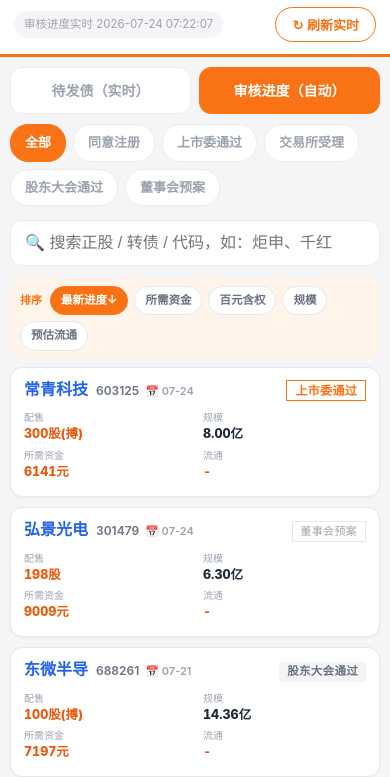
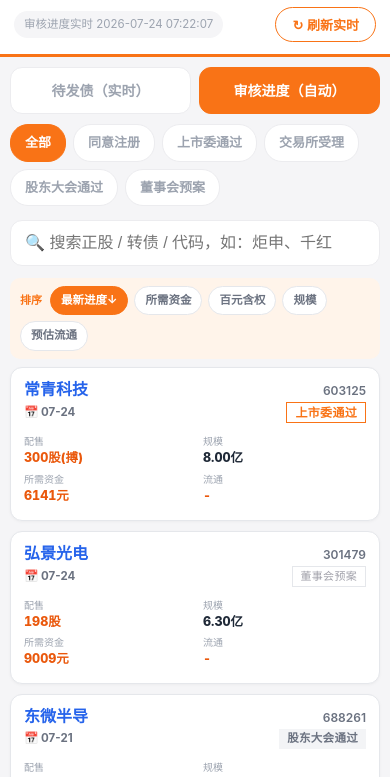
Before and after one commit to xianmeng872/cb-ration, a plain HTML site: page index.html in a window 390 px wide. Both pictures are taken after a click on the element "审核进度（自动）". Shown: the part 67-844 px from the top of the page. Drawn offline with Linux system fonts and the light colour scheme; no server answers.

Commit message:
手机排版v12：日期+进度移出名称行、单列成行置于公司名下

```diff
--- a/index.html
+++ b/index.html
@@ -99,8 +99,9 @@
     .cb-name .c{font-size:12px;color:#6b7280;font-weight:600;flex-shrink:0;margin-left:8px}
     .cb-name .cb-l{display:flex;align-items:baseline;min-width:0;overflow:hidden}
     .cb-name .cb-r{display:flex;align-items:baseline;gap:5px;flex-shrink:0}
-    /* 名称行日期：紧跟代码后面 */
-    .cb-name .cb-d{font-size:11px;color:#9ca3af;font-weight:600;margin-left:6px;white-space:nowrap;flex-shrink:0}
+    /* 公司名下方单列一行：日期（左） + 进度标签（右） */
+    .cb-sub{display:flex;justify-content:space-between;align-items:center;margin-bottom:4px}
+    .cb-d{font-size:11.5px;color:#6b7280;font-weight:700;white-space:nowrap;flex-shrink:0}
     /* 2×2 网格：配售 | 规模 / 所需资金 | 流通 */
     .cb-stats{display:grid;grid-template-columns:1fr 1fr;gap:6px 16px;padding:7px 0}
     .cb-stats .s{flex:1;display:flex;flex-direction:column;gap:2px;min-width:0}
@@ -416,11 +417,13 @@ function renderPend(){
       const c=r._c||{};
       const mkt=c.market||"";
       h+='<div class="cb-item" data-i="'+i+'" data-kind="pend">';
-      // 第一行：名称+代码+日期（左） | 状态标签（右）
+      // 第一行：名称+代码
       const stageTag=r.stage==="申购"?'<span class="tag tag-sbuy">申购</span>':(r.stage==="待发行"?'<span class="tag tag-slist">待发行</span>':'');
       const dStr=(r.publicStart||r.progress_dt||"");
       const shortD=dStr?dStr.slice(5):"-";
-      h+='<div class="cb-name"><span class="cb-l"><span class="n">'+(r.name||"-")+'</span><span class="c">'+(r.code||"")+'</span><span class="cb-d">📅 '+shortD+'</span></span><span class="cb-r"><span class="cb-tag">'+stageTag+'</span></span></div>';
+      h+='<div class="cb-name"><span class="n">'+(r.name||"-")+'</span><span class="c">'+(r.code||"")+'</span></div>';
+      // 第二行：日期（左）+ 进度标签（右），单列一行
+      h+='<div class="cb-sub"><span class="cb-d">📅 '+shortD+'</span><span class="cb-tag">'+stageTag+'</span></div>';
       // 正股
       if(r.stockName) h+='<div class="cb-stock">'+r.stockName+'('+(r.stockCode||"")+')'+'</div>';
       else if(r.stockCode) h+='<div class="cb-stock">'+r.stockCode+'</div>';
@@ -518,10 +521,12 @@ function renderProgress(){
       const tagCls="tag-s"+r.progress;
       const pl=progressLabel(r);
       h+='<div class="cb-item" data-i="'+i+'" data-kind="progress">';
-      // 第一行：正股名+代码+日期（左） | 审核状态标签（右）
+      // 第一行：正股名+代码
       const pdStr=(r.progress_dt||"");
       const shortPd=pdStr?pdStr.slice(5):"-";
-      h+='<div class="cb-name"><span class="cb-l"><span class="n">'+(r.stockName||"-")+'</span><span class="c">'+(r.stockCode||"")+'</span><span class="cb-d">📅 '+shortPd+'</span></span><span class="cb-r"><span class="cb-tag"><span class="tag '+tagCls+'">'+pl+'</span></span></span></div>';
+      h+='<div class="cb-name"><span class="n">'+(r.stockName||"-")+'</span><span class="c">'+(r.stockCode||"")+'</span></div>';
+      // 第二行：日期（左）+ 审核状态标签（右），单列一行
+      h+='<div class="cb-sub"><span class="cb-d">📅 '+shortPd+'</span><span class="cb-tag"><span class="tag '+tagCls+'">'+pl+'</span></span></div>';
       // 转债名
       if(r.name) h+='<div class="cb-stock">'+r.name+'</div>';
       // 一行四列：配售 | 规模 | 所需资金 | 流通
```
